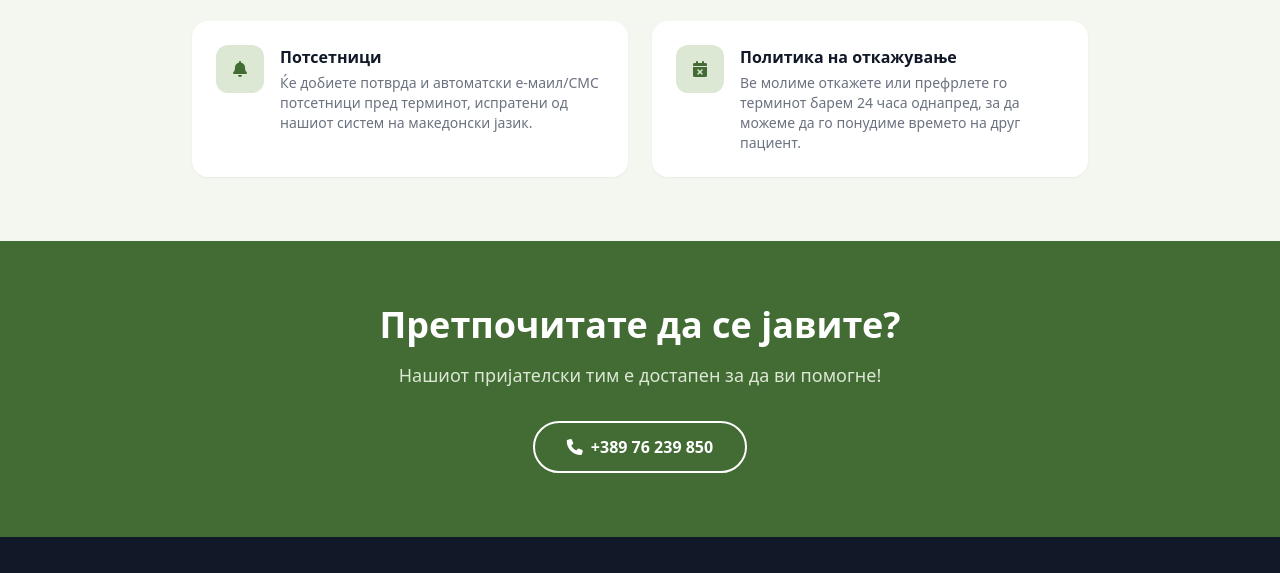
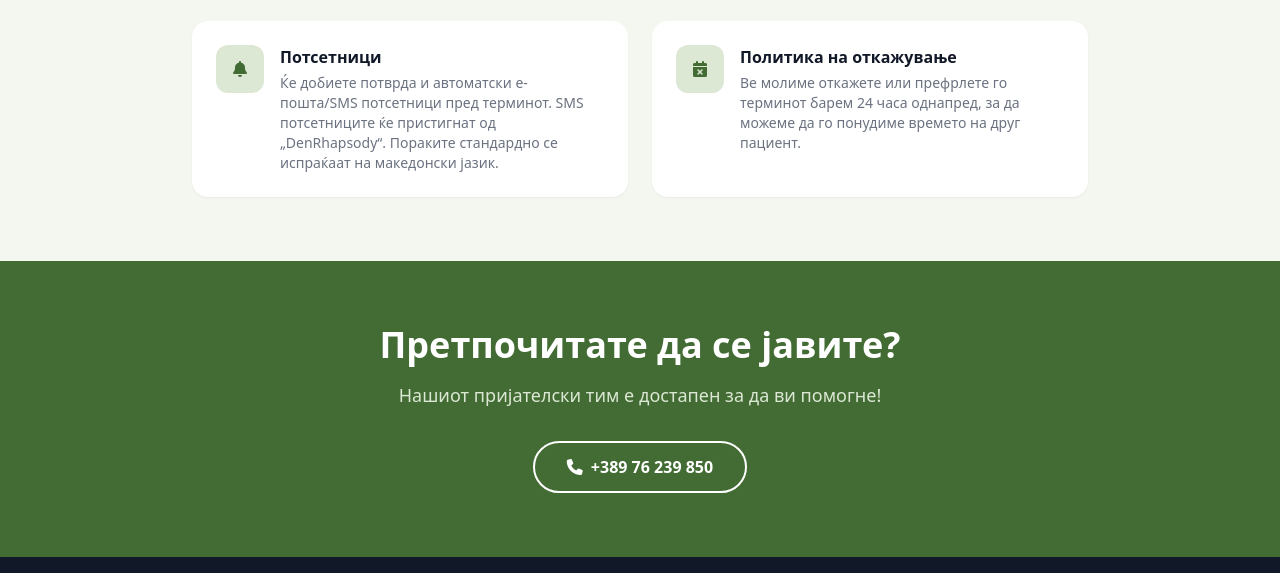
Before and after one commit to DarkoDim90/dental-website, a plain HTML site: page mk/appointments.html in a window 1280 px wide. Shown: the part 1420-1993 px from the top of the page. Drawn offline with nearby package versions, Linux system fonts and the light colour scheme; a script that the page names is missing.

Commit message:
Update appointment reminders for clarity and detail in English and Macedonian

```diff
--- a/mk/appointments.html
+++ b/mk/appointments.html
@@ -187,8 +187,9 @@
                     </div>
                     <div>
                         <h3 class="font-bold text-gray-900 mb-1">Потсетници</h3>
-                        <p class="text-gray-500 text-sm">Ќе добиете потврда и автоматски е-маил/СМС потсетници пред
-                            терминот, испратени од нашиот систем на македонски јазик.</p>
+                        <p class="text-gray-500 text-sm">Ќе добиете потврда и автоматски е-пошта/SMS потсетници пред
+                            терминот. SMS потсетниците ќе пристигнат од „DenRhapsody“. Пораките стандардно се
+                            испраќаат на македонски јазик.</p>
                     </div>
                 </div>
                 <div class="bg-white rounded-2xl p-6 shadow-sm flex gap-4">
```
Also changed, not shown: en/appointments.html (+3 -2 lines).
